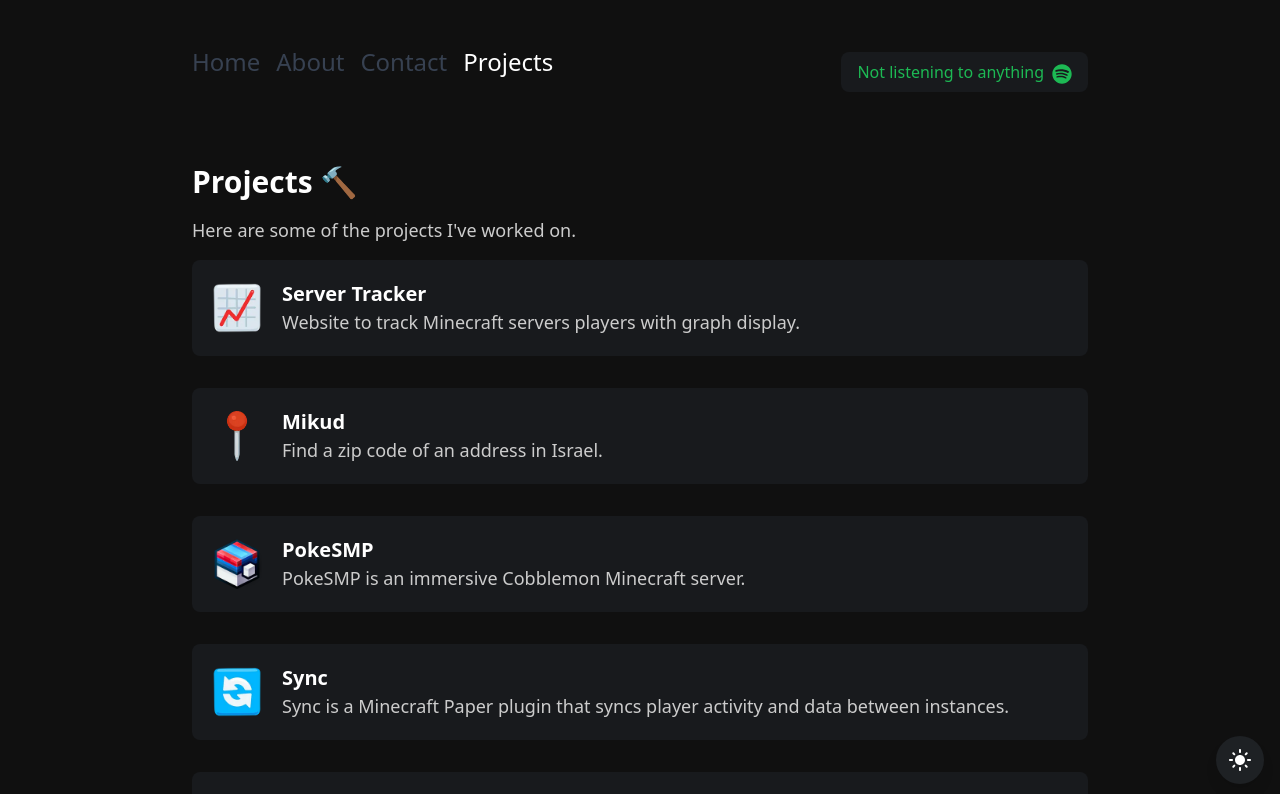
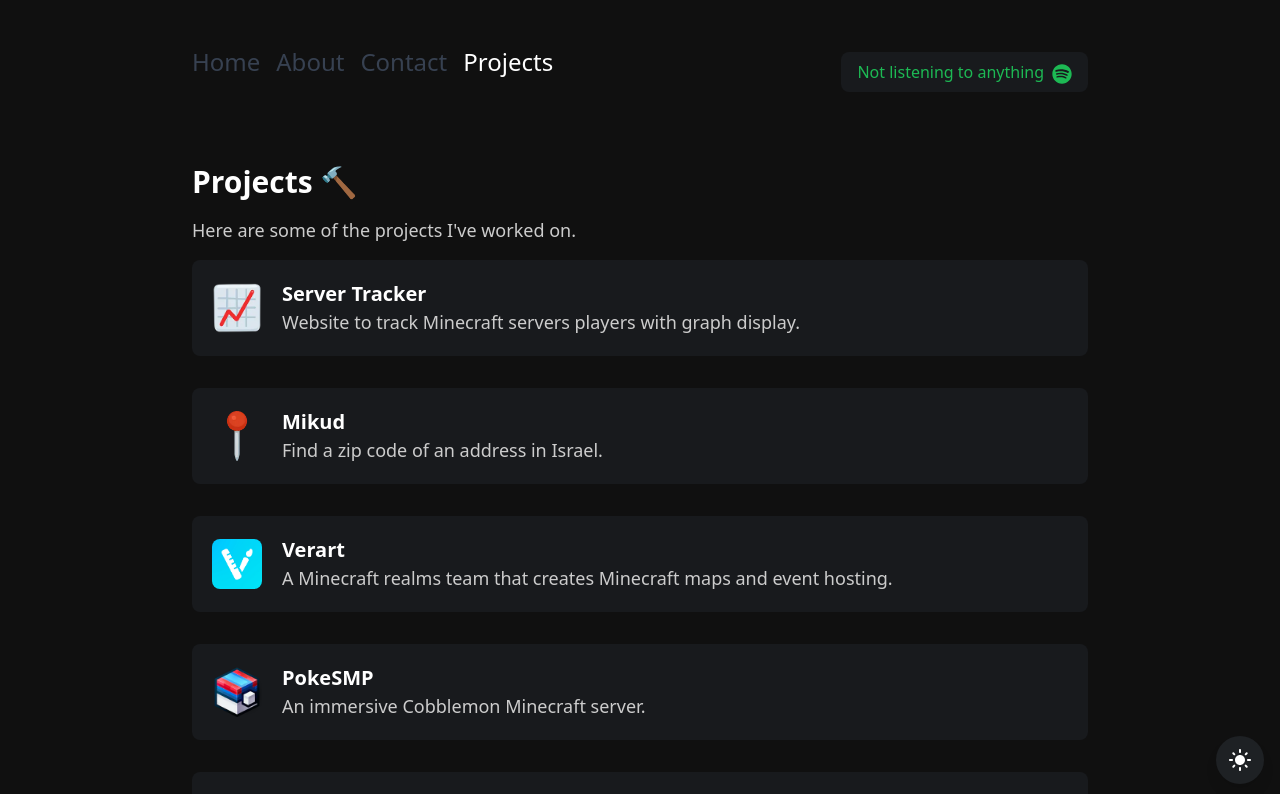
Before and after one commit to Rishon/personal-website, a Next.js app: page /projects in a window 1280 px wide. Shown: the top 794 px of the page. Built offline with nearby package versions, Linux system fonts and the light colour scheme; no server answers.

Commit message:
feat: Verart project

```diff
--- a/src/pages/projects.tsx
+++ b/src/pages/projects.tsx
@@ -20,13 +20,20 @@
     },
     {
       id: 3,
+      title: "Verart",
+      description: "A Minecraft realms team that creates Minecraft maps and event hosting.",
+      image: "/assets/volunteering/verart_logo.webp",
+      link: "https://verart.org",
+    },
+    {
+      id: 4,
       title: "PokeSMP",
-      description: "PokeSMP is an immersive Cobblemon Minecraft server.",
+      description: "An immersive Cobblemon Minecraft server.",
       image: "/assets/volunteering/pokesmp_logo.webp",
       link: "https://pokesmp.net",
     },
     {
-      id: 4,
+      id: 5,
       title: "Sync",
       description:
         "Sync is a Minecraft Paper plugin that syncs player activity and data between instances.",
@@ -34,7 +41,7 @@
       link: "https://github.com/Rishon/sync",
     },
     {
-      id: 5,
+      id: 6,
       title: "Nametag",
       description:
         "Nametag is a Minecraft Paper plugin that allows you to create custom dynamic player name tags.",
```
